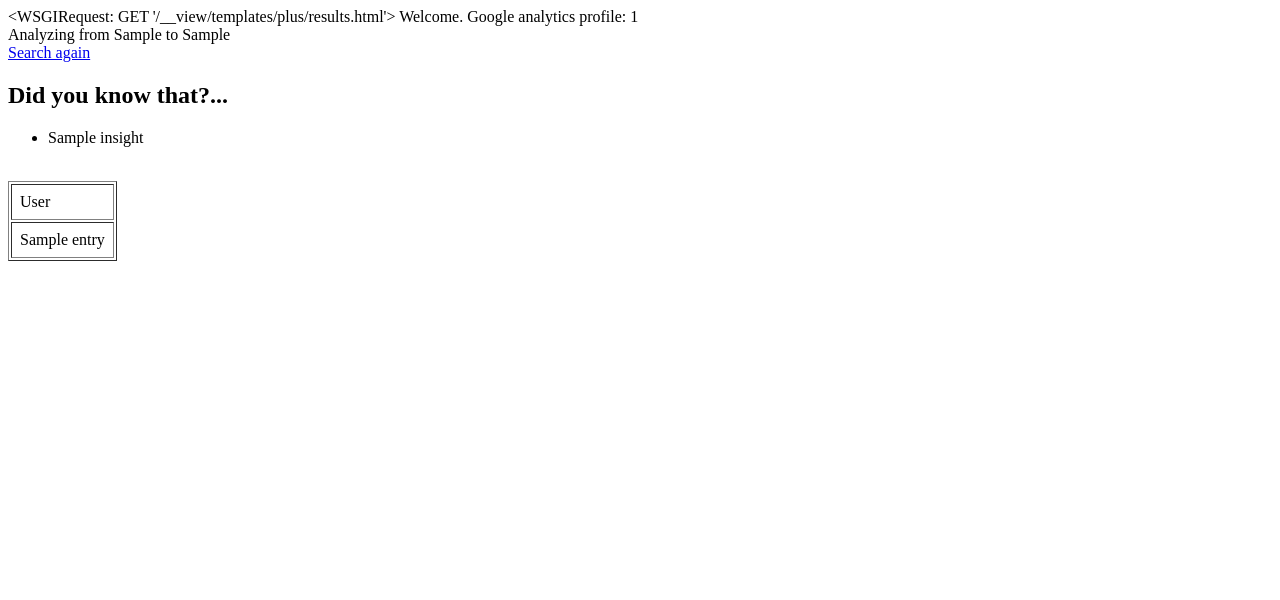
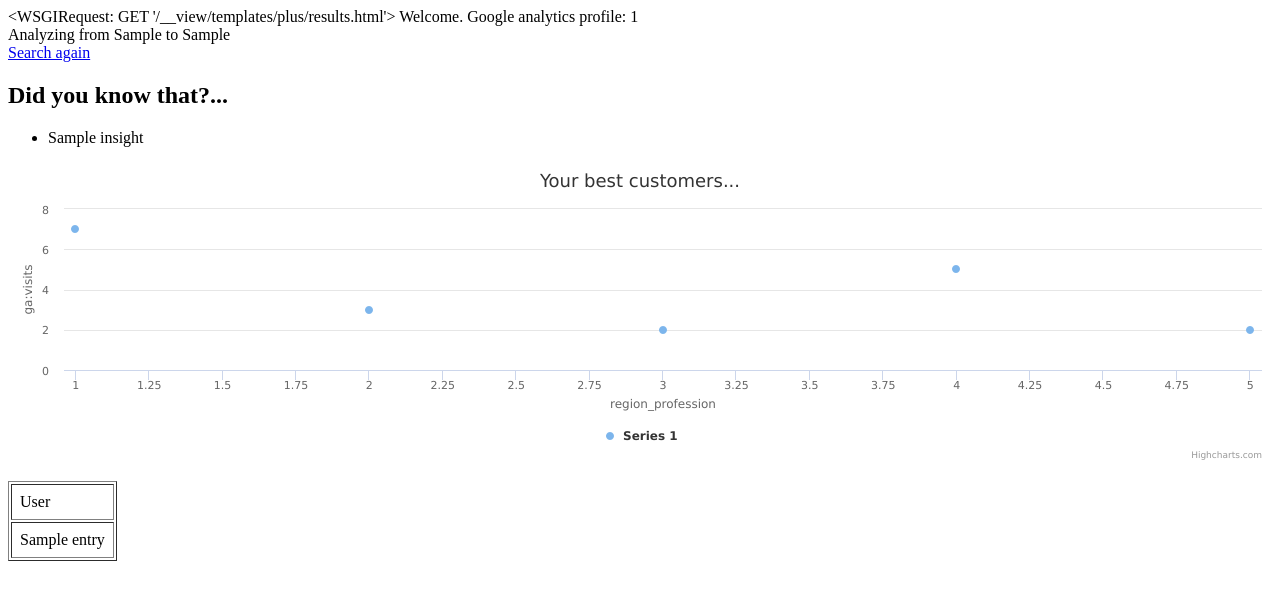
Before and after one commit to sergeny/analyze, a Django app: template templates/plus/results.html in a window 1280 px wide. Shown: the top 600 px of the page. Run offline with Django 3.2, Linux system fonts and the light colour scheme; the template is opened without the code that fills it: most values are stand-ins (such as "Sample title", 1, 10 or a date in 2020); some libraries are stand-ins or nearby versions.

Commit message:
added a chart to the results page. So far no logic

```diff
--- /dev/null
+++ b/templates/plus/_chart.html
@@ -0,0 +1,38 @@
+<script src="http://ajax.googleapis.com/ajax/libs/jquery/1.10.2/jquery.min.js" ></script>
+<script src="http://code.highcharts.com/highcharts.js"></script>
+
+
+
+
+
+
+<script type="text/javascript">
+
+
+
+$(function () {
+
+
+    $('#chart_container').highcharts({
+        chart: {
+            type: 'scatter'
+        },
+        title: {
+            text: 'Your best customers...'
+        },
+        xAxis: {
+            title: {
+                text: 'region_profession'
+            }
+        },
+        yAxis: {
+            title: {
+                text: 'ga:visits'
+            }
+        },
+        series: [{
+            data: [[2,3],[4,5],[1,7],[3,2],[5,2]]
+        }],
+    });
+});
+</script>
--- a/templates/plus/results.html
+++ b/templates/plus/results.html
@@ -25,6 +25,12 @@
     {% endfor %}
     </ul>
 
+    <div id="chart_container" style="height: 300px"></div>
+
+      {% include 'plus/_chart.html' %}
+<div class="basic">
+ </div>
+
     <br>
     <table border=1>
       <thead><tr>
@@ -40,5 +46,8 @@
       </tr>
       {% endfor %}
     </table>
+
+
+
   </body>
 </html>
```
